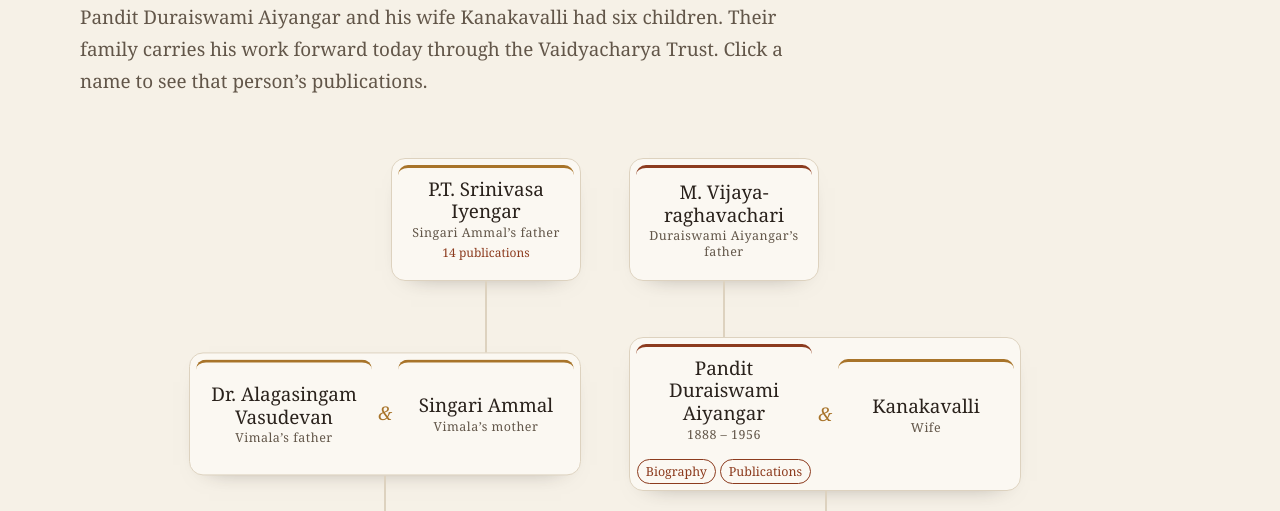
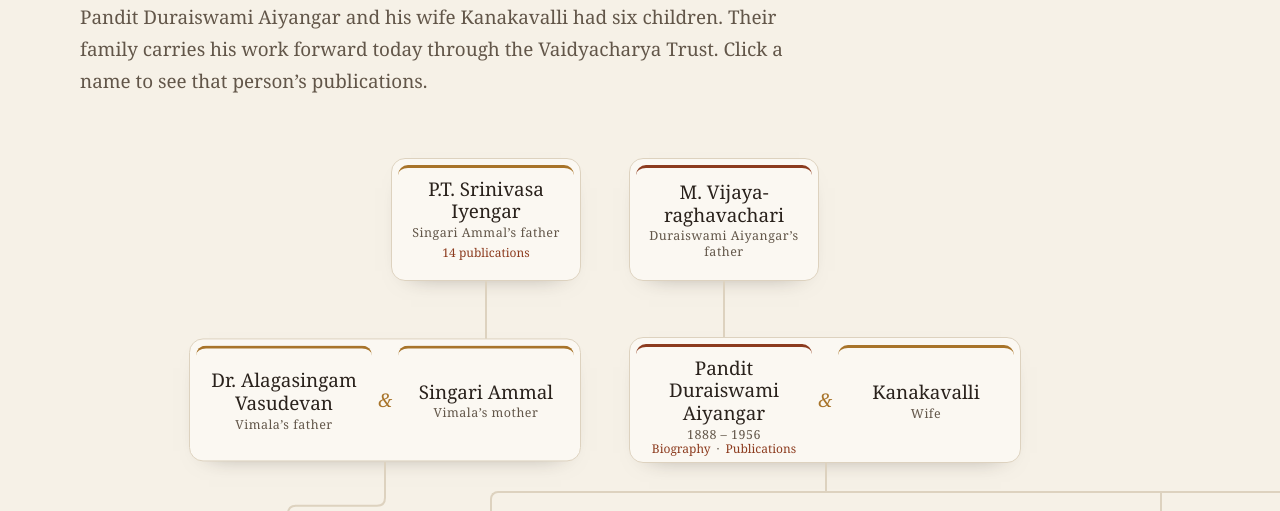
Before and after one commit to sahilmodi1965/vaidyacharya, an Astro site: page /descendants in a window 1280 px wide. Shown: the part 289-800 px from the top of the page. Built offline with nearby package versions, Linux system fonts and the light colour scheme; Astro itself is replaced by a stand-in of ours.

Commit message:
Show Biography · Publications as a text line so his box matches the others' size
Co-Authored-By: Claude Opus 5.5 <noreply@anthropic.com>

```diff
--- a/src/pages/descendants/index.astro
+++ b/src/pages/descendants/index.astro
@@ -285,23 +285,29 @@ const byYear = (pubs: any[]) => {
 </style>
 
 <style is:global>
+  /* Biography · Publications under his name, styled like the "14 publications" line in other boxes
+     and tucked into the box's bottom padding so his box stays the same height as the rest. */
   .box-links {
     display: flex;
     justify-content: center;
-    gap: 4px;
-    margin-top: 6px;
+    gap: 0.5em;
+    margin-top: -12px;
+    padding-bottom: 0;
+    font-size: 0.75rem;
+    line-height: 1.3;
+  }
+  .box-links .bio-link + .bio-link::before {
+    content: '·';
+    margin-right: 0.5em;
+    color: var(--muted);
   }
   .bio-link {
-    padding: 1px 8px;
-    font-size: 0.78rem;
-    border: 1px solid var(--accent);
-    border-radius: 999px;
+    color: var(--accent);
     text-decoration: none;
   }
   .bio-link:hover,
   .bio-link:focus-visible {
-    color: var(--card);
-    background: var(--accent);
+    text-decoration: underline;
   }
   .person-dialog.bio-dialog {
     width: calc(100% - 16px);
```
